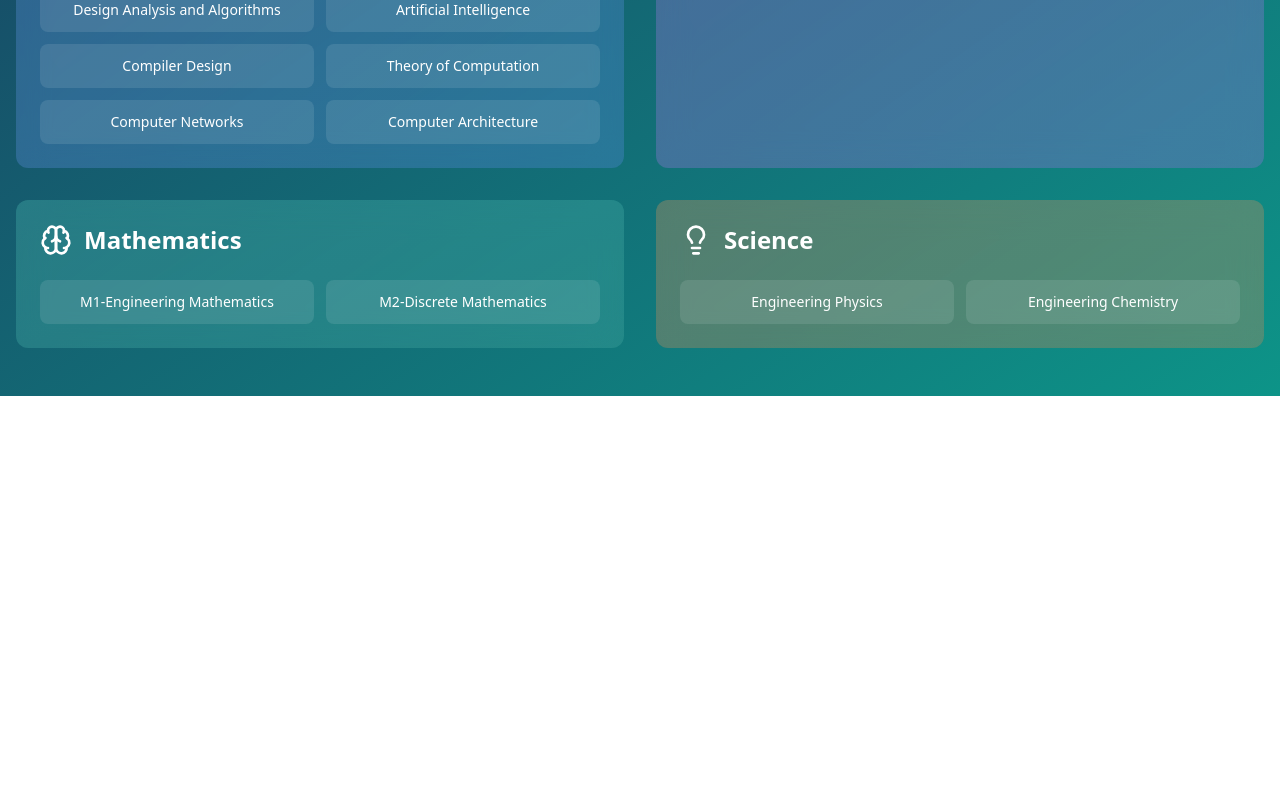
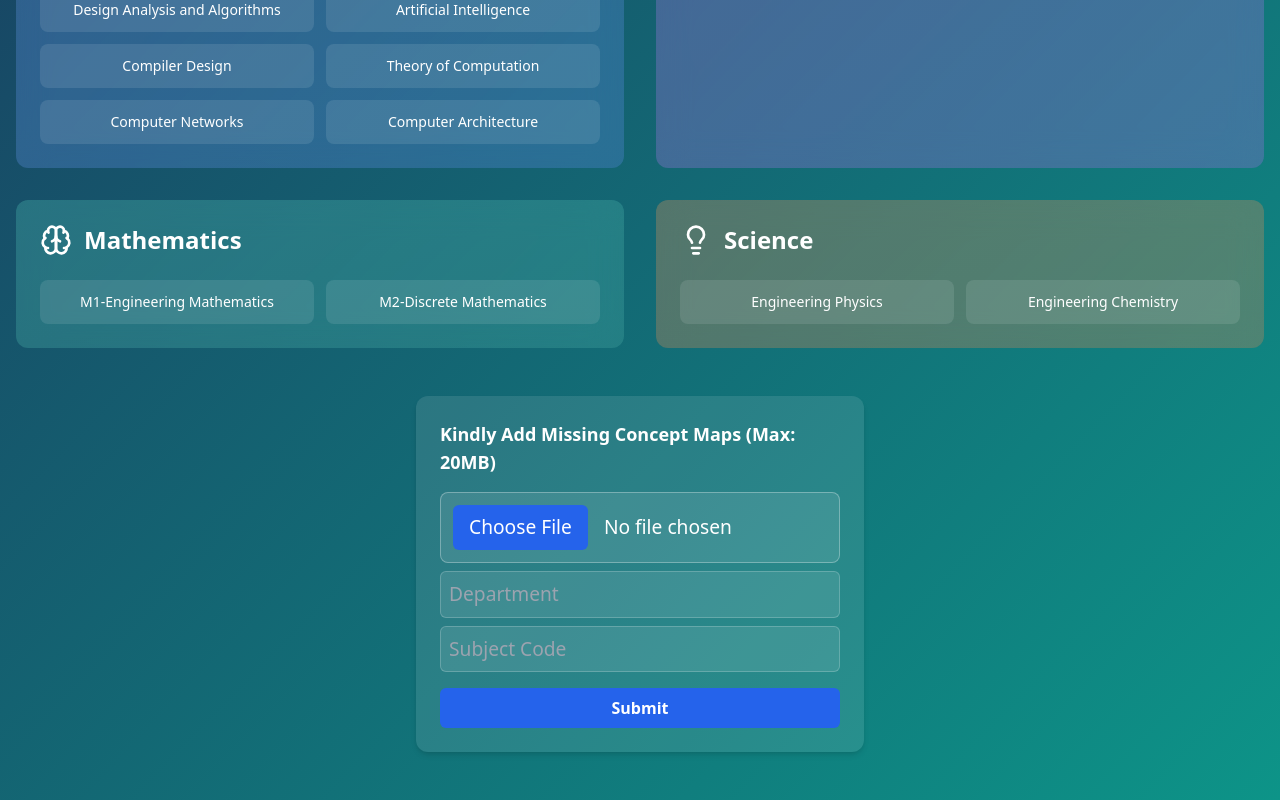
Before and after one commit to ComradeMohan/saveethahub, a React (Vite) app: page /concept-maps in a window 1280 px wide. Shown: the part 508-1308 px from the top of the page. Before the commit the page ends 904 px from the top, so only its background shows below. Built offline with nearby package versions, Linux system fonts and the light colour scheme.

Commit message:
Update ConceptMapsPage.tsx

```diff
--- a/src/pages/ConceptMapsPage.tsx
+++ b/src/pages/ConceptMapsPage.tsx
@@ -89,6 +89,46 @@ const ConceptMapsPage = () => {
           </div>
         ))}
       </div>
+
+      <div className="mt-12 flex justify-center">
+        <form
+          action="https://getform.io/f/agdpjpxb"
+          method="POST"
+          encType="multipart/form-data"
+          className="bg-white/10 p-6 rounded-xl shadow-md max-w-md w-full text-white"
+        >
+          <h6 className="text-lg font-semibold mb-4">Kindly Add Missing Concept Maps (Max: 20MB)</h6>
+          <input
+            type="file"
+            name="file"
+            required
+            accept=".jpg,.png,.pdf,.docx"
+            className="bg-white/10 p-3 border border-white/30 rounded-lg w-full text-white cursor-pointer file:mr-4 file:py-2 file:px-4 file:rounded-md file:border-0 file:text-white file:bg-blue-600 hover:file:bg-blue-700"
+            />
+          <input
+            type="text"
+            name="department"
+            placeholder="Department"
+            required
+            className="bg-white/10 p-2 border border-white/20 rounded-md w-full text-white mt-2"
+          />
+          <input
+            type="text"
+            name="SUBJECT-CODE"
+            placeholder="Subject Code"
+            required
+            className="bg-white/10 p-2 border border-white/20 rounded-md w-full text-white mt-2"
+          />
+          <input type="hidden" name="_gotcha" style={{ display: 'none' }} />
+          <button
+            type="submit"
+            className="bg-blue-600 hover:bg-blue-700 text-white font-semibold p-2 rounded-md w-full mt-4 transition-colors"
+          >
+            Submit
+          </button>
+        </form>
+      </div>
+
     </div>
   );
 };
```
